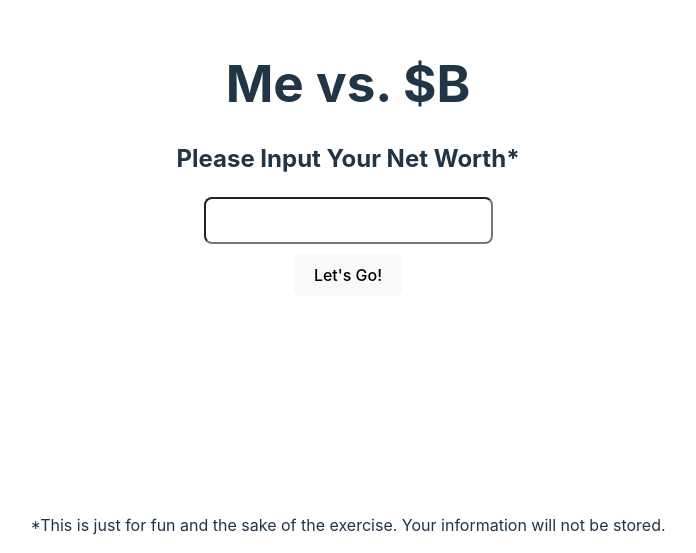
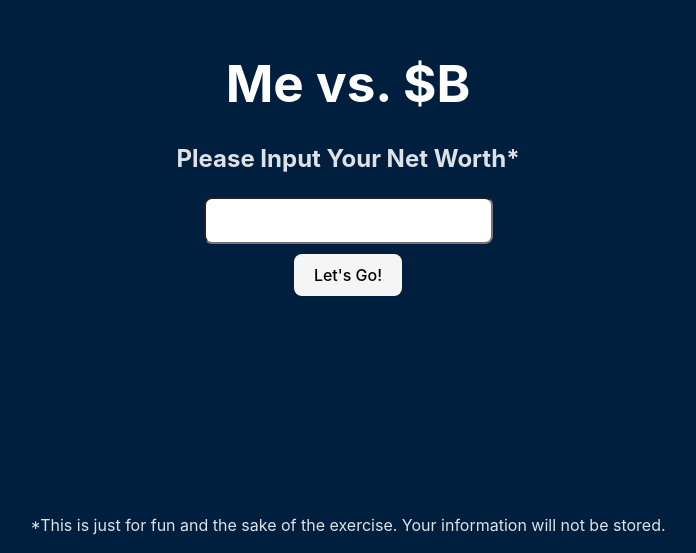
Before and after one commit to corumgold/billionaire-app, a React (Vite) app: page / in a window 1280 px wide. Shown: the part 247-800 px from the top of the page, without its empty margins (292-988 px from the left). Built offline with nearby package versions, Linux system fonts and the light colour scheme; no server answers.

Commit message:
Add some basic colors

```diff
--- a/src/index.css
+++ b/src/index.css
@@ -3,10 +3,8 @@
   line-height: 1.5;
   font-weight: 400;
 
-  color-scheme: light dark;
   color: rgba(255, 255, 255, 0.87);
-  background-color: #242424;
-
+  background-color: #001F3F; /* primaryBackground color */
   font-synthesis: none;
   text-rendering: optimizeLegibility;
   -webkit-font-smoothing: antialiased;
@@ -16,11 +14,11 @@
 
 a {
   font-weight: 500;
-  color: #646cff;
+  color: #FFD700; /* accent color */
   text-decoration: inherit;
 }
 a:hover {
-  color: #535bf2;
+  color: #FFD700; /* accent color on hover */
 }
 
 body {
@@ -34,6 +32,7 @@ body {
 h1 {
   font-size: 3.2em;
   margin-bottom: 0;
+  color: #FFFFFF; /* primaryText color */
 }
 
 input {
@@ -49,28 +48,15 @@ button {
   font-size: 1em;
   font-weight: 500;
   font-family: inherit;
-  background-color: #1a1a1a;
+  background-color: #F5F5F5; /* secondaryBackground color */
   cursor: pointer;
   transition: border-color 0.25s;
 }
 button:hover {
   transition: 300ms;
-  background-color: #646cff;
+  background-color: #FFD700; /* accent color on hover */
 }
 button:focus,
 button:focus-visible {
   outline: 4px auto -webkit-focus-ring-color;
 }
-
-@media (prefers-color-scheme: light) {
-  :root {
-    color: #213547;
-    background-color: #ffffff;
-  }
-  a:hover {
-    color: #747bff;
-  }
-  button {
-    background-color: #f9f9f9;
-  }
-}
```
Also changed, not shown: src/theme/colors.ts (+9 -0 lines).
